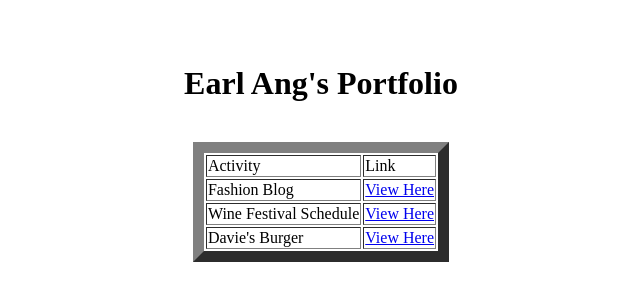
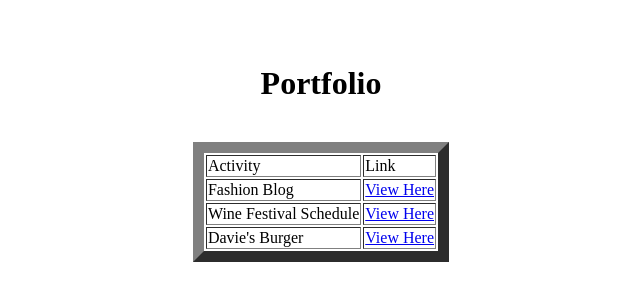
Before and after one commit to gericgultiano/geric.github.io, a plain HTML site: page index.html in a window 1280 px wide. Shown: the whole page, without its empty margins (319-959 px from the left). Drawn offline with Linux system fonts and the light colour scheme.

Commit message:
Update index.html

```diff
--- a/index.html
+++ b/index.html
@@ -7,7 +7,7 @@
     </head>
 <body>
     <center>
-      <h1>Earl Ang's Portfolio</h1>
+      <h1> Portfolio</h1>
       <table border="11">
         <tbody>
           <tr>
```
